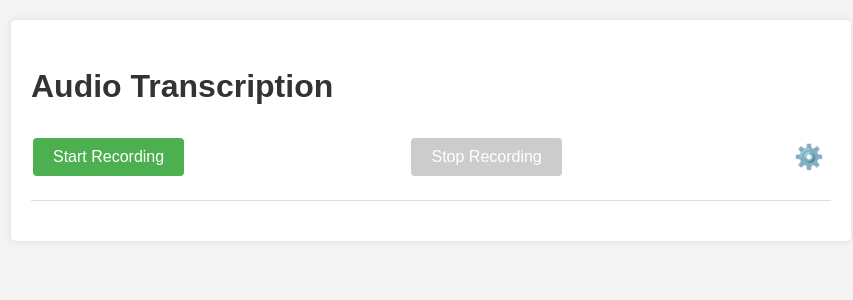
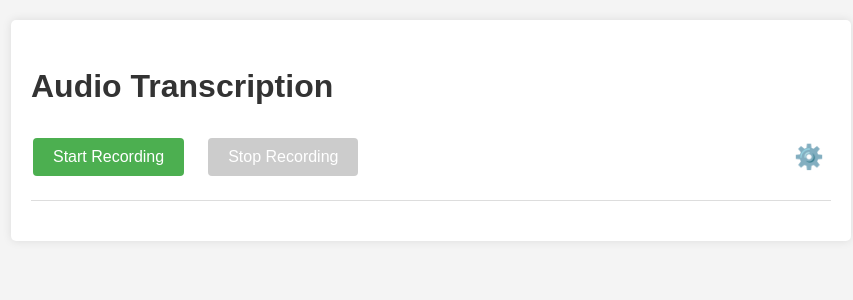
Before and after one commit to jayrinaldime/open-subtitles, a FastAPI app: page / in a window 1280 px wide. Shown: the top 300 px of the page, without its empty margins (209-1062 px from the left). Run offline with FastAPI, Linux system fonts and the light colour scheme.

Commit message:
style: Adjust layout of recording controls and settings button

```diff
--- a/static/css/styles.css
+++ b/static/css/styles.css
@@ -95,12 +95,18 @@ button:disabled {
     margin-bottom: 20px;
 }
 
+.recording-controls {
+    display: flex;
+    gap: 20px;
+}
+
 .icon-button {
     background: none;
     border: none;
     font-size: 24px;
     cursor: pointer;
     padding: 5px;
+    margin-left: auto;
 }
 
 .settings-panel {
--- a/templates/index.html
+++ b/templates/index.html
@@ -10,8 +10,10 @@
      <div class="container">
          <h1>Audio Transcription</h1>
          <div class="controls">
-             <button id="startRecording">Start Recording</button>
-             <button id="stopRecording" disabled>Stop Recording</button>
+             <div class="recording-controls">
+                 <button id="startRecording">Start Recording</button>
+                 <button id="stopRecording" disabled>Stop Recording</button>
+             </div>
              <button id="settingsButton" class="icon-button">⚙️</button>
          </div>
          <div id="settingsPanel" class="settings-panel" style="display: none;">
```
